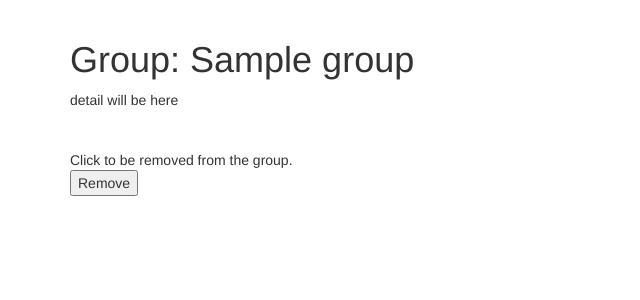
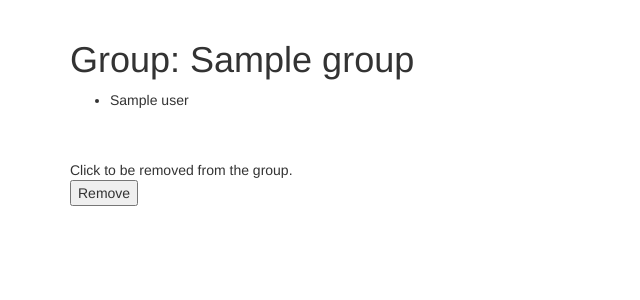
Before and after one commit to justKnoWhere/knowhere, a Django app: template website/templates/website/group_detail.html in a window 1280 px wide. Shown: the part 51-351 px from the top of the page, without its empty margins (0-640 px from the left). Run offline with Django 3.2, Linux system fonts and the light colour scheme; the template is opened without the code that fills it: most values are stand-ins (such as "Sample title", 1, 10 or a date in 2020); some libraries are stand-ins or nearby versions.

Commit message:
Update html for group details to list the members and fix the Remove button to remove the user from the group.

```diff
--- a/website/templates/website/group_detail.html
+++ b/website/templates/website/group_detail.html
@@ -4,8 +4,18 @@
 
 {% block content %}
     <h1>Group: {{ group.name }}</h1>
-    <div>detail will be here</div>
+    <div>
+        <ul>
+            {% for user in group.users.all %}
+            <li>
+                {{ user }}
+            </li>
+            {% endfor %}
+        </ul>
+    </div>
     <br><br>
-    <div>Click to be removed from the group.</div>
-    <input type="submit" value="Remove"/>
+    <div>Click to be removed from the group.
+    <form action="{% url 'group_removal' group.id %}">
+        <input type="submit" value="Remove"/></div>
+    </form>
 {% endblock %}
```
